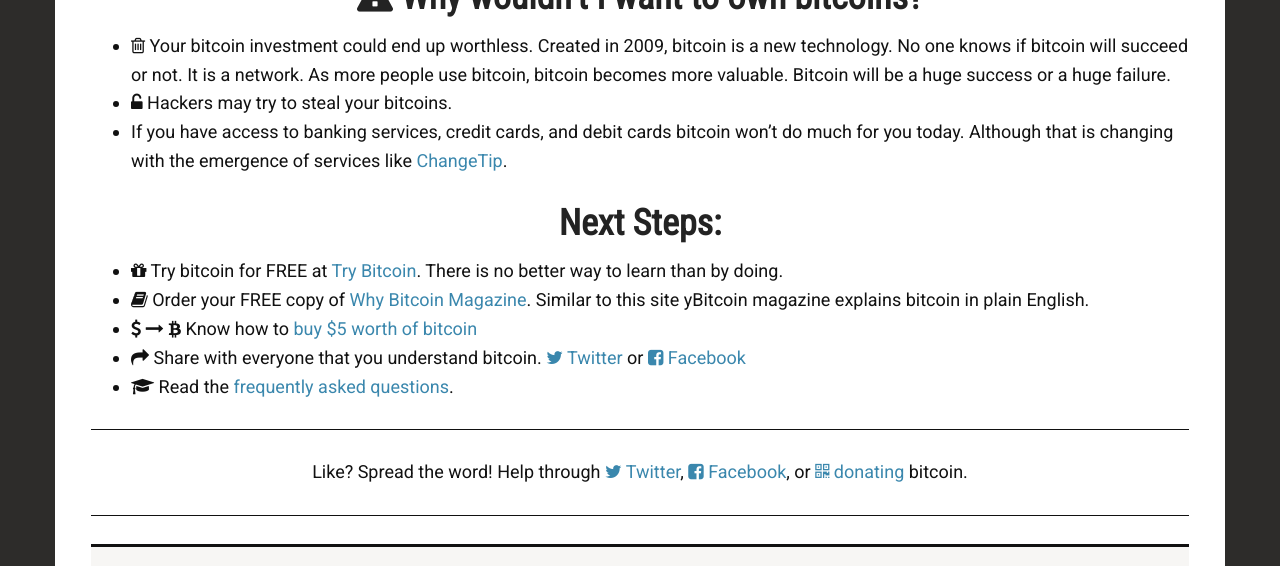
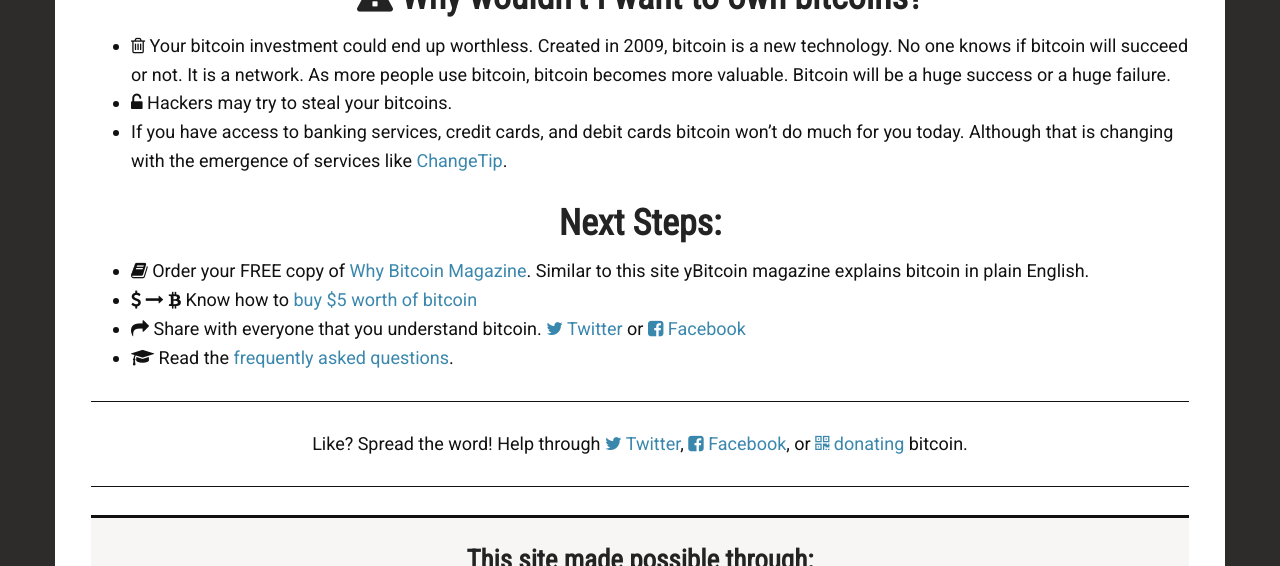
Before and after one commit to davidsilvasmith/sowhatsbitcoin.com, a Jekyll site: the page built from for-individuals/index.md, in a window 1280 px wide and 900 px high, scrolled down 2174 px, cut to the strip 0-566 px from the top of the window. Built offline with Jekyll 4.4.1, drawn with Linux system fonts in a browser that asks for light colours; nearby versions of some CDN libraries.

Commit message:
fixed broken links

```diff
--- a/for-individuals/index.md
+++ b/for-individuals/index.md
@@ -64,8 +64,7 @@
 
 
 # Next Steps:
-* <i class="fa fa-gift"></i> Try bitcoin for FREE at [Try Bitcoin](https://trybtc.com/). There is no better way to learn than by doing.
 * <i class="fa fa-book"></i> Order your FREE copy of [Why Bitcoin Magazine][getybitcoin]. Similar to this site yBitcoin magazine explains bitcoin in plain English.
-* <i class="fa fa-usd"></i> <i class="fa fa-long-arrow-right"></i> <i class="fa fa-btc"></i> Know how to [buy $5 worth of bitcoin](Buy/)
+* <i class="fa fa-usd"></i> <i class="fa fa-long-arrow-right"></i> <i class="fa fa-btc"></i> Know how to [buy $5 worth of bitcoin](buy/)
 * <i class="fa fa-share"></i> Share with everyone that you understand bitcoin. <a href="http://twitter.com/home?status=I+understand+%23bitcoin%21+Thanks+%40sowhatsbitcoin!"><i class="fa fa-twitter"></i> Twitter</a> or <a href="http://www.facebook.com/sharer.php?u=http://www.sowhatsbitcoin.com"><i class="fa fa-facebook-square"></i> Facebook</a>
 * <i class="fa fa-graduation-cap"></i> Read the [frequently asked questions](faq/).
```
